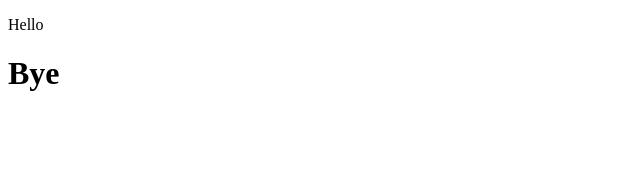
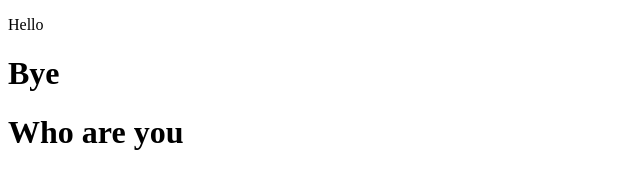
Before and after one commit to abdullozodabehzod-beep/Git--, a plain HTML site: page index.html in a window 1280 px wide. Shown: the whole page, without its empty margins (0-640 px from the left). Drawn offline with Linux system fonts and the light colour scheme.

Commit message:
second commit

```diff
--- a/index.html
+++ b/index.html
@@ -8,5 +8,6 @@
 <body>
     <p>Hello</p>
     <h1>Bye</h1>
+    <h1>Who are you</h1>
 </body>
 </html>
```
